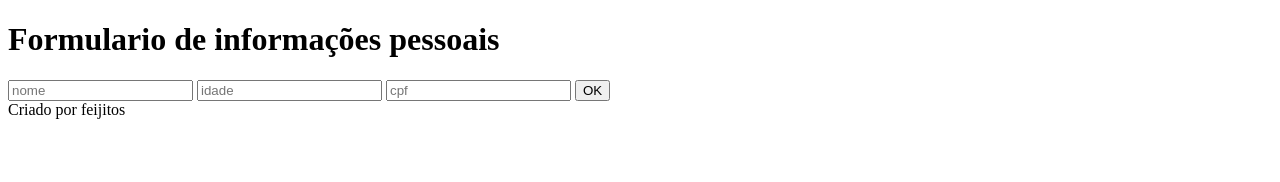
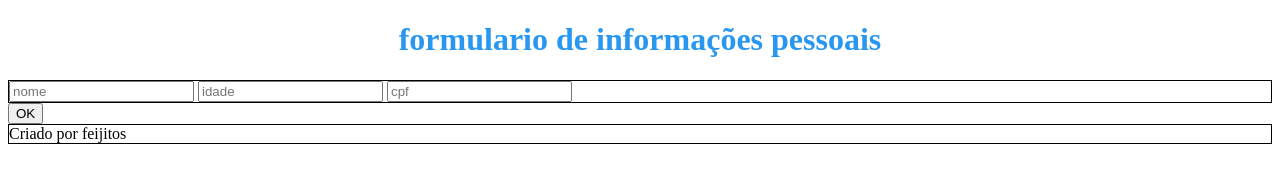
Before and after one commit to feijitos/aula012024, a plain HTML site: page index.html in a window 1280 px wide. Drawn offline with Linux system fonts and the light colour scheme.

Commit message:
atualização css1

```diff
--- a/estilo.css
+++ b/estilo.css
@@ -0,0 +1,10 @@
+#titulo{
+    text-align: center;
+    color: rgb(40, 151, 241);
+}
+.entradas-formulario{
+    border: 1px solid;
+}
+.rodape{
+    border: 1px solid;
+}
--- a/index.html
+++ b/index.html
@@ -4,13 +4,17 @@
     <meta charset="UTF-8">
     <meta name="viewport" content="width=device-width, initial-scale=1.0">
     <title>Programação WEB Turma A</title>
+    <link rel="stylesheet" href="estilo.css">
 </head>
 <body>
-    <h1>Formulario de informações pessoais</h1>
-    <input type="text" placeholder="nome">
+    <h1 id="titulo"> formulario de informações pessoais</h1>
+    <div class="entradas-formulario">
+        <input type="text" placeholder="nome">
     <input type="number"placeholder="idade">
     <input type="text"placeholder="cpf">
+    </div>
+
     <button>OK</button>
-    <footer>Criado por feijitos</footer>
+    <footer class="rodape">Criado por feijitos</footer>
 </body>
 </html>
```
